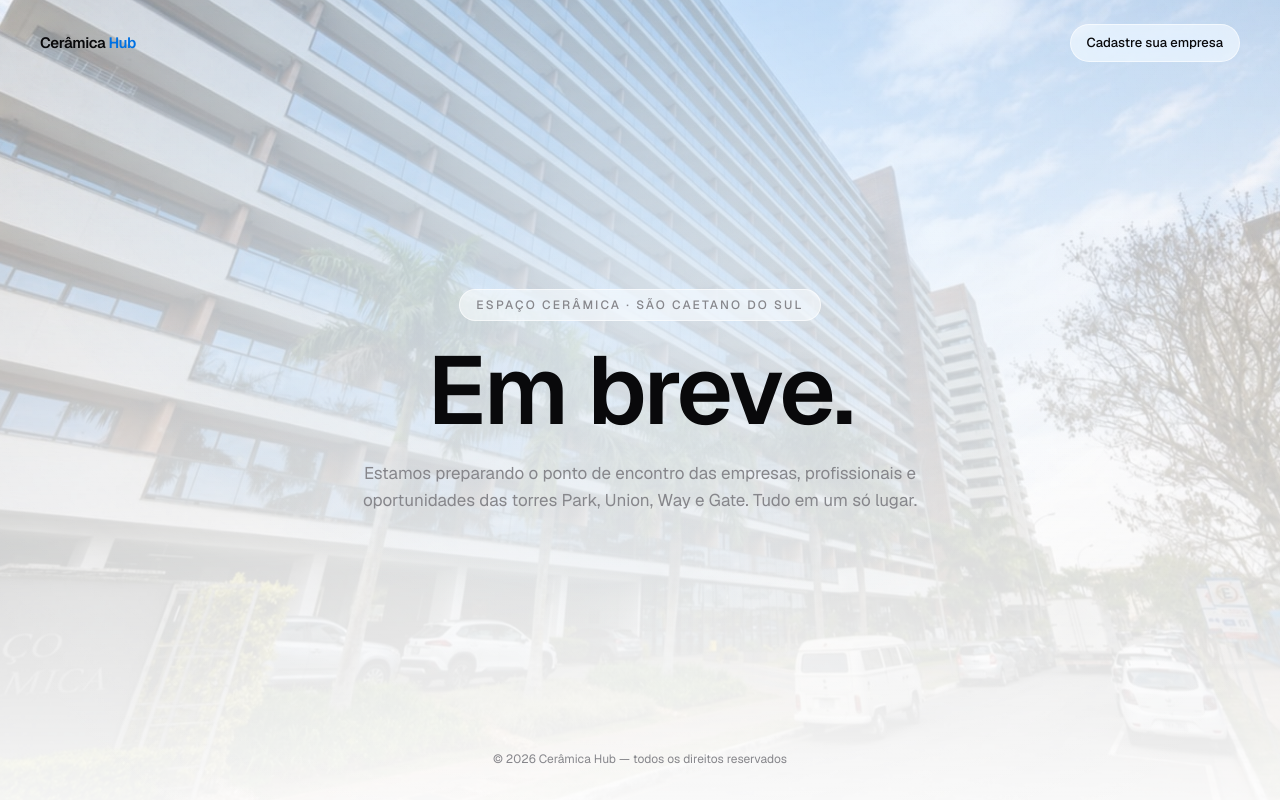
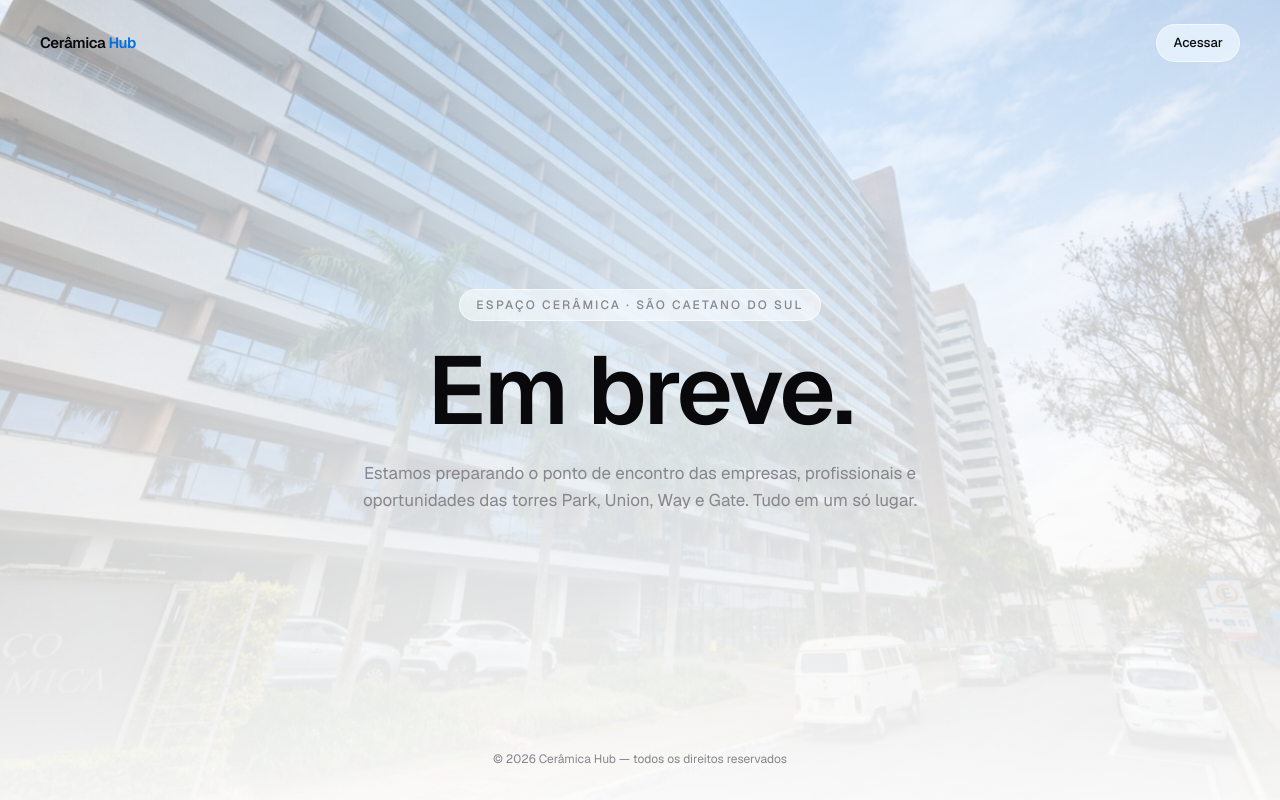
Before and after one commit to geezpublicidade-droid/ceramica-hub, a Next.js app: page / in a window 1280 px wide. Built offline with nearby package versions, Linux system fonts and the light colour scheme; no server answers.

Commit message:
Troca CTA de cadastro por Acessar na tela em breve

```diff
--- a/src/components/ComingSoon.tsx
+++ b/src/components/ComingSoon.tsx
@@ -43,10 +43,10 @@ export function ComingSoon() {
           Cerâmica <span className="text-primary">Hub</span>
         </span>
         <a
-          href="/cadastro"
+          href="/login"
           className="glass-light rounded-full px-4 py-2 text-[13px] font-medium text-foreground transition-colors hover:bg-white/80"
         >
-          Cadastre sua empresa
+          Acessar
         </a>
       </header>
 
```
